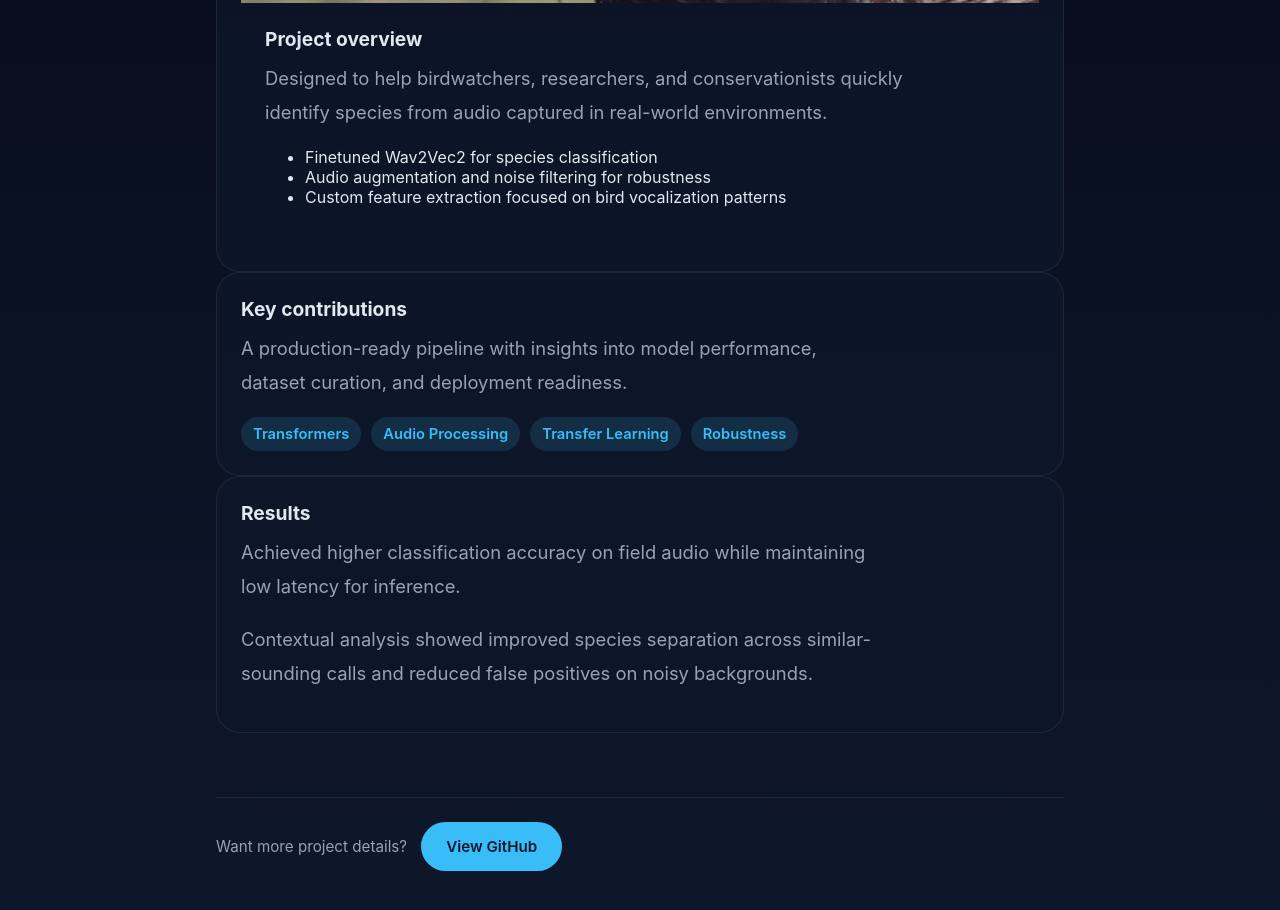
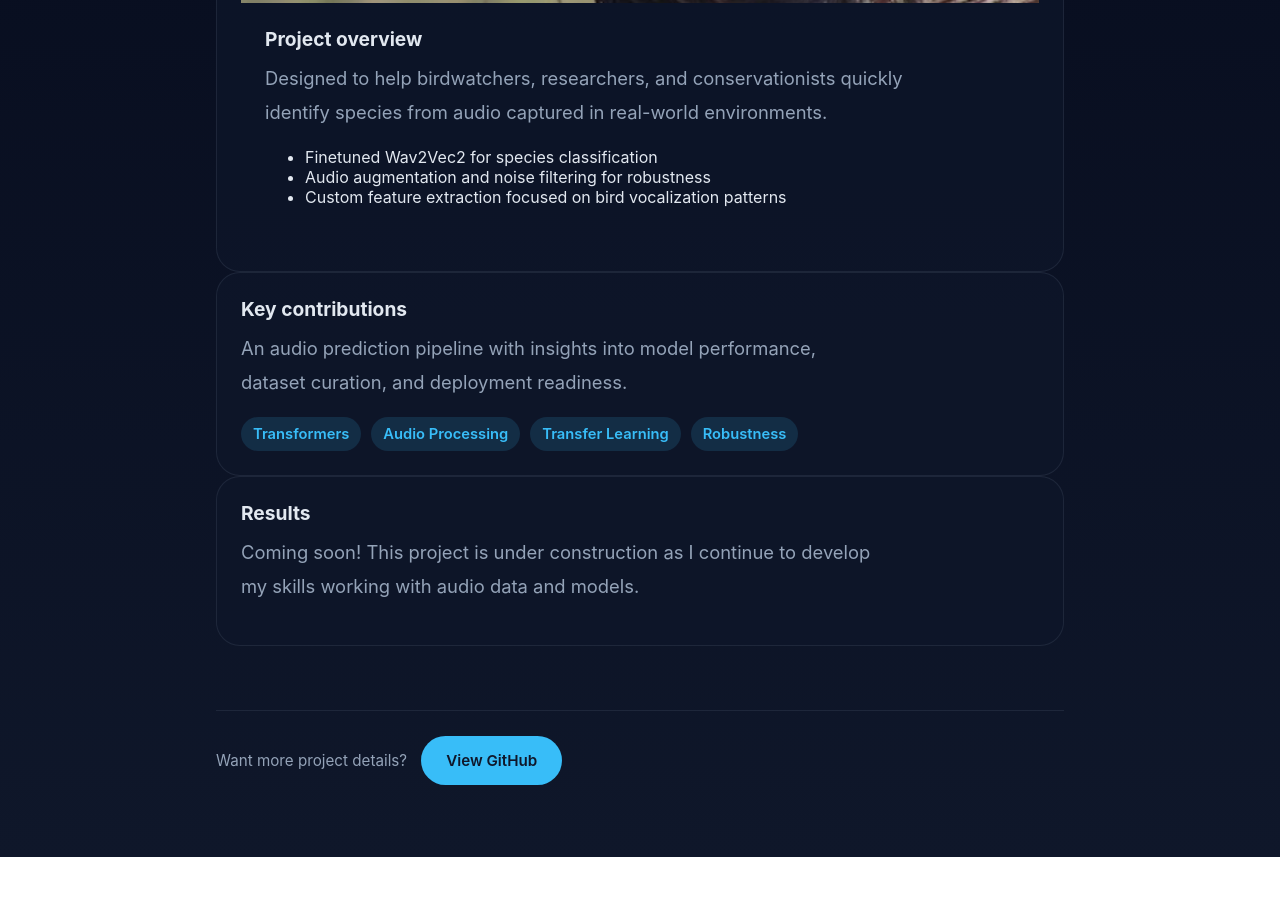
Before and after one commit to max-lennon/max-lennon, a plain HTML site: page project-birdsong.html in a window 1280 px wide. Shown: the part 899-1809 px from the top of the page. After the commit the page ends 1756 px from the top, so only its background shows below. Drawn offline with Linux system fonts and the light colour scheme.

Commit message:
Birdsong blurb tweaks

```diff
--- a/project-birdsong.html
+++ b/project-birdsong.html
@@ -33,7 +33,7 @@
 
         <article class="card">
           <h2>Key contributions</h2>
-          <p class="tagline">A production-ready pipeline with insights into model performance, dataset curation, and deployment readiness.</p>
+          <p class="tagline">An audio prediction pipeline with insights into model performance, dataset curation, and deployment readiness.</p>
           <div class="keywords">
             <span class="keyword-chip">Transformers</span>
             <span class="keyword-chip">Audio Processing</span>
@@ -44,8 +44,9 @@
 
         <article class="card">
           <h2>Results</h2>
-          <p class="tagline">Achieved higher classification accuracy on field audio while maintaining low latency for inference.</p>
-          <p>Contextual analysis showed improved species separation across similar-sounding calls and reduced false positives on noisy backgrounds.</p>
+          <!-- <p class="tagline">Achieved higher classification accuracy on field audio while maintaining low latency for inference.</p>
+          <p>Contextual analysis showed improved species separation across similar-sounding calls and reduced false positives on noisy backgrounds.</p> -->
+            <p class="tagline">Coming soon! This project is under construction as I continue to develop my skills working with audio data and models.</p>
         </article>
       </section>
     </main>
```
